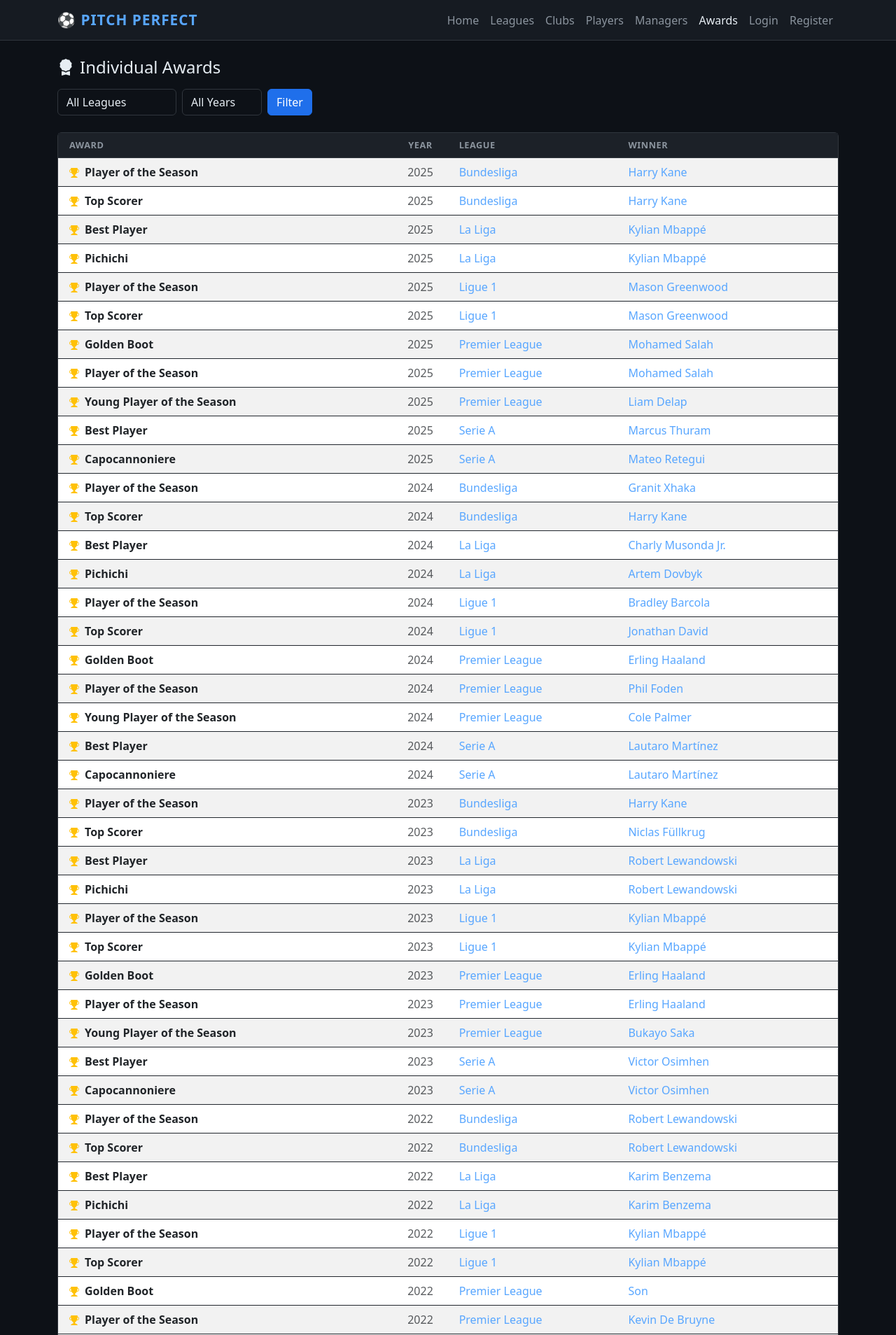
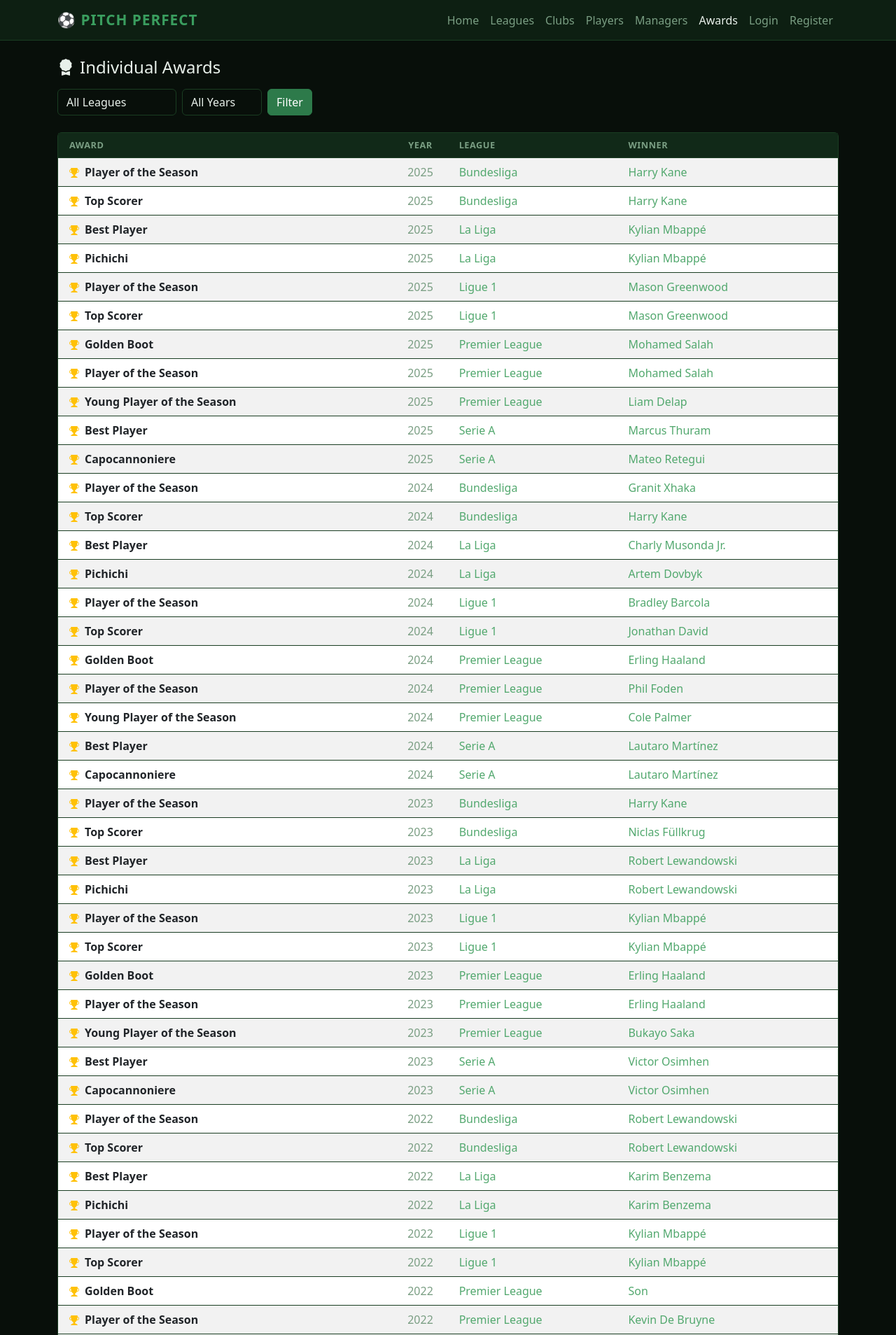
Before and after one commit to zeynepbastas/pitch-perfect, a Flask app: page /awards in a window 1280 px wide. Shown: the top 1908 px of the page at 70% size. Run offline with Flask 3, Linux system fonts and the light colour scheme; data comes from the database, SQL or seed files in the repository; both versions use the stored data as it was after the commit.

Commit message:
Redesign UI with soccer pitch green theme
Replace dark GitHub theme with a muted pitch-green color scheme.
Fixes all text visibility issues — consistent CSS variables used
throughout for text, muted text, borders, and interactive states.
Also adds presentation outline for April 22 demo.

```diff
--- a/templates/base.html
+++ b/templates/base.html
@@ -7,48 +7,99 @@
   <link href="https://cdn.jsdelivr.net/npm/bootstrap@5.3.0/dist/css/bootstrap.min.css" rel="stylesheet">
   <link href="https://cdn.jsdelivr.net/npm/bootstrap-icons@1.11.0/font/bootstrap-icons.css" rel="stylesheet">
   <style>
-    body { background: #0d1117; color: #e6edf3; }
-    .navbar { background: #161b22 !important; border-bottom: 1px solid #30363d; }
-    .navbar-brand { font-weight: 700; font-size: 1.3rem; color: #58a6ff !important; letter-spacing: 1px; }
-    .nav-link { color: #8b949e !important; }
-    .nav-link:hover, .nav-link.active { color: #e6edf3 !important; }
-    .card { background: #161b22; border: 1px solid #30363d; }
-    .card-header { background: #1c2128; border-bottom: 1px solid #30363d; font-weight: 600; }
-    .table { color: #e6edf3; }
-    .table thead th { background: #1c2128; border-color: #30363d; color: #8b949e; font-size: .8rem; text-transform: uppercase; letter-spacing: .5px; }
-    .table td, .table th { border-color: #21262d; vertical-align: middle; }
-    .table-hover tbody tr:hover { background: #1c2128; }
-    .table-striped tbody tr:nth-of-type(odd) { background: rgba(255,255,255,.02); }
-    .badge-league { font-size: .72rem; padding: .3em .6em; border-radius: 4px; }
-    .badge-pl  { background: #38003c; color: #fff; }
-    .badge-ll  { background: #c8102e; color: #fff; }
-    .badge-sa  { background: #024494; color: #fff; }
-    .badge-bl  { background: #d20515; color: #fff; }
-    .badge-l1  { background: #003899; color: #fff; }
+    /* ── Pitch Green Theme ───────────────────────────────────────────── */
+    :root {
+      --bg:         #080f0a;
+      --surface:    #0d1f12;
+      --surface2:   #112918;
+      --border:     #1a3d22;
+      --accent:     #3a9e5f;
+      --accent2:    #2d7a4a;
+      --text:       #e8f0ea;
+      --text-muted: #7a9e83;
+      --link:       #52a86e;
+      --link-hover: #7ac48a;
+    }
+    body { background: var(--bg); color: var(--text); }
+
+    /* Navbar */
+    .navbar { background: var(--surface) !important; border-bottom: 1px solid var(--border); }
+    .navbar-brand { font-weight: 800; font-size: 1.3rem; color: var(--accent) !important; letter-spacing: 1px; }
+    .nav-link { color: var(--text-muted) !important; }
+    .nav-link:hover, .nav-link.active { color: var(--text) !important; }
+
+    /* Cards */
+    .card { background: var(--surface); border: 1px solid var(--border); }
+    .card-header { background: var(--surface2); border-bottom: 1px solid var(--border); font-weight: 600; color: var(--text); }
+    .card-body { color: var(--text); }
+
+    /* Tables */
+    .table { color: var(--text); }
+    .table thead th { background: var(--surface2); border-color: var(--border); color: var(--text-muted); font-size: .8rem; text-transform: uppercase; letter-spacing: .5px; }
+    .table td, .table th { border-color: var(--border); vertical-align: middle; }
+    .table-hover tbody tr:hover { background: var(--surface2); color: var(--text); }
+    .table-striped tbody tr:nth-of-type(odd) { background: rgba(34,197,94,.04); }
+
+    /* Forms */
+    .form-control, .form-select { background: var(--bg); border: 1px solid var(--border); color: var(--text); }
+    .form-control::placeholder { color: var(--text-muted); opacity: 1; }
+    .form-control:focus, .form-select:focus { background: var(--bg); color: var(--text); border-color: var(--accent); box-shadow: 0 0 0 .2rem rgba(34,197,94,.2); }
+    .form-select option { background: var(--surface); color: var(--text); }
+
+    /* Buttons */
+    .btn-primary { background: var(--accent2); border-color: var(--accent2); color: #fff; }
+    .btn-primary:hover { background: var(--accent); border-color: var(--accent); color: #fff; }
+    .btn-outline-secondary { border-color: var(--border); color: var(--text-muted); }
+    .btn-outline-secondary:hover { background: var(--surface2); color: var(--text); border-color: var(--text-muted); }
+    .btn-outline-danger { color: #f87171; border-color: #f87171; }
+    .btn-outline-danger:hover { background: #f87171; color: #fff; }
+    .btn-danger { background: #dc2626; border-color: #dc2626; color: #fff; }
+    .btn-sm { font-size: .8rem; }
+
+    /* Links */
+    a { color: var(--link); text-decoration: none; }
+    a:hover { color: var(--link-hover); text-decoration: underline; }
+
+    /* Alert */
+    .alert-danger { background: #3b0d0d; border-color: #7f1d1d; color: #fca5a5; }
+
+    /* League badges */
+    .badge-league { font-size: .72rem; padding: .3em .6em; border-radius: 4px; font-weight: 600; }
+    .badge-pl { background: #38003c; color: #fff; }
+    .badge-ll { background: #c8102e; color: #fff; }
+    .badge-sa { background: #024494; color: #fff; }
+    .badge-bl { background: #d20515; color: #fff; }
+    .badge-l1 { background: #003899; color: #fff; }
+
+    /* Stat cards */
     .stat-card { text-align: center; padding: 1.5rem; }
-    .stat-number { font-size: 2.4rem; font-weight: 700; color: #58a6ff; }
-    .stat-label  { color: #8b949e; font-size: .85rem; text-transform: uppercase; letter-spacing: .5px; }
-    .section-title { color: #8b949e; font-size: .8rem; text-transform: uppercase; letter-spacing: 1px; margin-bottom: .75rem; }
-    .form-control, .form-select { background: #0d1117; border: 1px solid #30363d; color: #e6edf3; }
-    .form-control:focus, .form-select:focus { background: #0d1117; color: #e6edf3; border-color: #58a6ff; box-shadow: 0 0 0 .2rem rgba(88,166,255,.15); }
-    .form-select option { background: #161b22; }
-    .btn-primary { background: #1f6feb; border-color: #1f6feb; }
-    .btn-outline-secondary { border-color: #30363d; color: #8b949e; }
-    .btn-outline-secondary:hover { background: #21262d; color: #e6edf3; border-color: #8b949e; }
-    a { color: #58a6ff; text-decoration: none; }
-    a:hover { color: #79c0ff; text-decoration: underline; }
-    .rank-1 { color: #ffd700; font-weight: 700; }
-    .rank-2 { color: #c0c0c0; font-weight: 700; }
-    .rank-3 { color: #cd7f32; font-weight: 700; }
-    .gd-pos { color: #3fb950; }
-    .gd-neg { color: #f85149; }
-    .zone-cl  { border-left: 3px solid #58a6ff !important; }
-    .zone-el  { border-left: 3px solid #3fb950 !important; }
-    .zone-rel { border-left: 3px solid #f85149 !important; }
-    .result-w { color: #3fb950; font-weight: 700; }
-    .result-d { color: #8b949e; }
-    .result-l { color: #f85149; }
-    footer { border-top: 1px solid #21262d; color: #484f58; font-size: .8rem; }
+    .stat-number { font-size: 2.4rem; font-weight: 700; color: var(--accent); }
+    .stat-label  { color: var(--text-muted); font-size: .85rem; text-transform: uppercase; letter-spacing: .5px; }
+
+    /* Rankings */
+    .rank-1 { color: #fbbf24; font-weight: 700; }
+    .rank-2 { color: #d1d5db; font-weight: 700; }
+    .rank-3 { color: #d97706; font-weight: 700; }
+
+    /* Goal difference */
+    .gd-pos { color: var(--accent); font-weight: 600; }
+    .gd-neg { color: #f87171; font-weight: 600; }
+
+    /* Standings zones */
+    .zone-cl  { border-left: 3px solid #60a5fa !important; }
+    .zone-el  { border-left: 3px solid var(--accent) !important; }
+    .zone-rel { border-left: 3px solid #f87171 !important; }
+
+    /* Match results */
+    .result-w { color: var(--accent); font-weight: 700; }
+    .result-d { color: var(--text-muted); }
+    .result-l { color: #f87171; }
+
+    /* Text helpers */
+    .text-muted { color: var(--text-muted) !important; }
+
+    /* Footer */
+    footer { border-top: 1px solid var(--border); color: var(--text-muted); font-size: .8rem; }
   </style>
 </head>
 <body>
```
Also changed, not shown: presentation_outline.md (added, +109 -0 lines), pitch_perfect.db.
